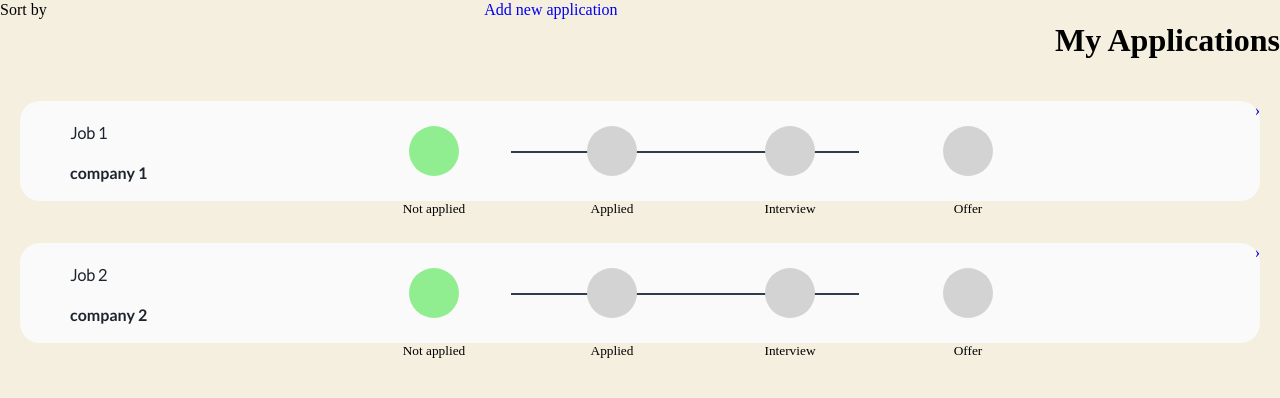
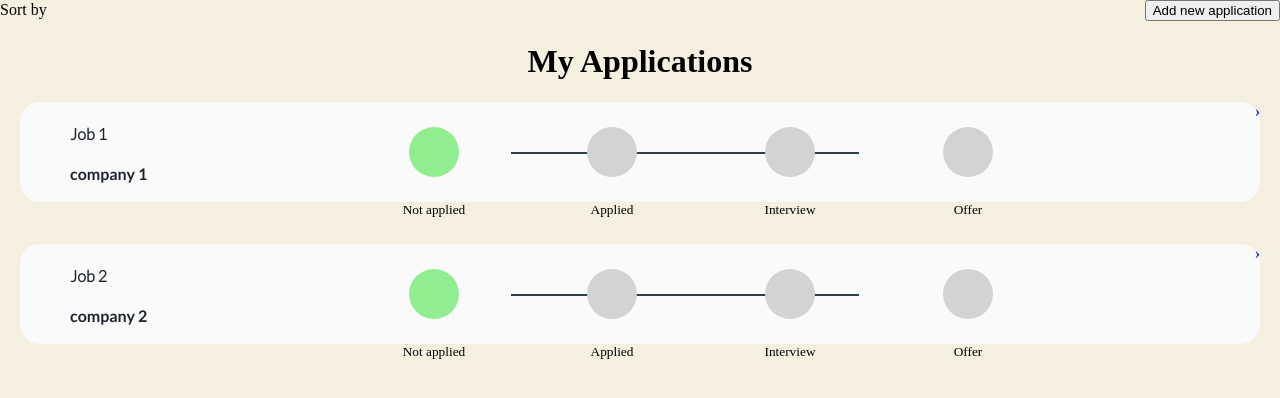
Before and after one commit to develop-me/bagajob, a React (Create React App) app: page /mainpage in a window 1280 px wide. Shown: the top 398 px of the page. Built offline with nearby package versions, Linux system fonts and the light colour scheme.

Commit message:
react modal brought into main page component for pop up add job form

```diff
--- a/src/components/MainPage/MainPage.js
+++ b/src/components/MainPage/MainPage.js
@@ -1,9 +1,20 @@
-import React from 'react'
+import React, { useState } from 'react'
 import { Link } from "react-router-dom"
 import { useSelector } from 'react-redux'
+import { Modal } from 'react-responsive-modal'
 import JobPreview from './JobPreview'
+import JobForm from '../JobForms/JobForm'
 
 const MainPage = () => {
+    const [open, setOpen] = useState(false)
+
+    const openModal = () => {
+        setOpen(true)
+    }
+
+    const closeModal = () => {
+        setOpen(false)
+    }
 
     // brings in jobs global state property
     const jobs = useSelector(state => state.jobs)
@@ -12,10 +23,11 @@ const MainPage = () => {
         <>
             <div style={{ display: "flex", justifyContent: "space-between" }}>
                 <a>Sort by</a>
-                <Link to="/addjob">Add new application</Link>
-                <h1>My Applications</h1>
+                {/* <Link to="/addjob">Add new application</Link> */}
+                <button onClick={openModal}>Add new application</button>
+
             </div>
-
+            <h1>My Applications</h1>
             <div>
                 {jobs.map((job, index) => (
                     job.active ?
@@ -24,6 +36,10 @@ const MainPage = () => {
                         null
                 ))}
             </div>
+            <Modal open={open} onClose={closeModal} center>
+                {/* <JobForm /> */}
+                <p>hellooo</p>
+            </Modal>
         </>
     );
 };
```
